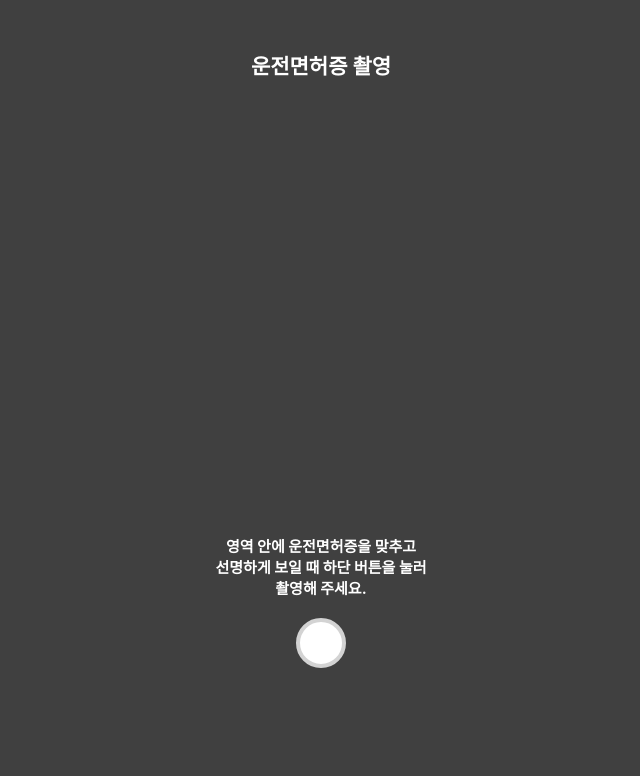
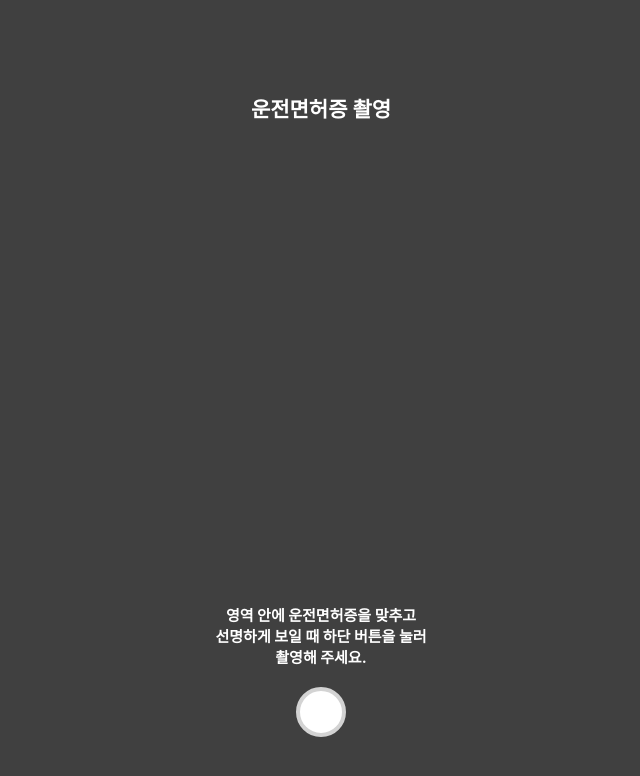
Before and after one commit to Yehoonn/TEST_CAMERA, a React (Create React App) app: page / in a window 1280 px wide. Shown: the top 776 px of the page, without its empty margins (319-959 px from the left). Built offline with nearby package versions, Linux system fonts and the light colour scheme; no server answers.

Commit message:
asdfasdf

```diff
--- a/src/pages/Test.tsx
+++ b/src/pages/Test.tsx
@@ -185,6 +185,7 @@ const Test = () => {
         width: '100vw',
         minHeight: '100vh',
         backgroundColor: '#404040',
+        justifyContent: 'space-around',
       }}
     >
       <header
@@ -244,7 +245,7 @@ const Test = () => {
               display: 'flex',
               justifyContent: 'center',
               width: '420px',
-              height: '360px',
+              height: '300px',
             }}
           >
             {/* <div
```
